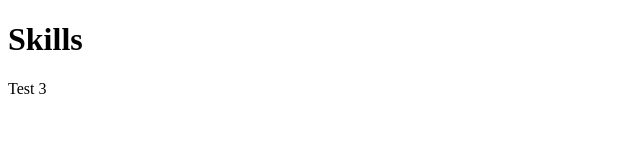
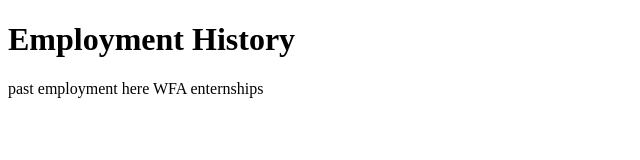
Before and after one commit to pjbent/pjbent.github.io, a plain HTML site: page employment.html in a window 1280 px wide. Shown: the whole page, without its empty margins (0-640 px from the left). Drawn offline with Linux system fonts and the light colour scheme.

Commit message:
Made some edits

```diff
--- a/employment.html
+++ b/employment.html
@@ -3,10 +3,10 @@
 <html lang="en" xmlns="http://www.w3.org/1999/xhtml">
 <head>
     <meta charset="utf-8" />
-    <title></title>
+    <title>Parker's Employment</title>
 </head>
 <body>
-    <h1>Skills</h1>
-    <p>Test 3</p>
+    <h1>Employment History</h1>
+    <p>past employment here WFA enternships</p>
 </body>
 </html>
```
Also changed, not shown: about.html (+2 -2 lines), projects.html (+2 -2 lines), skills.html (+2 -2 lines).
